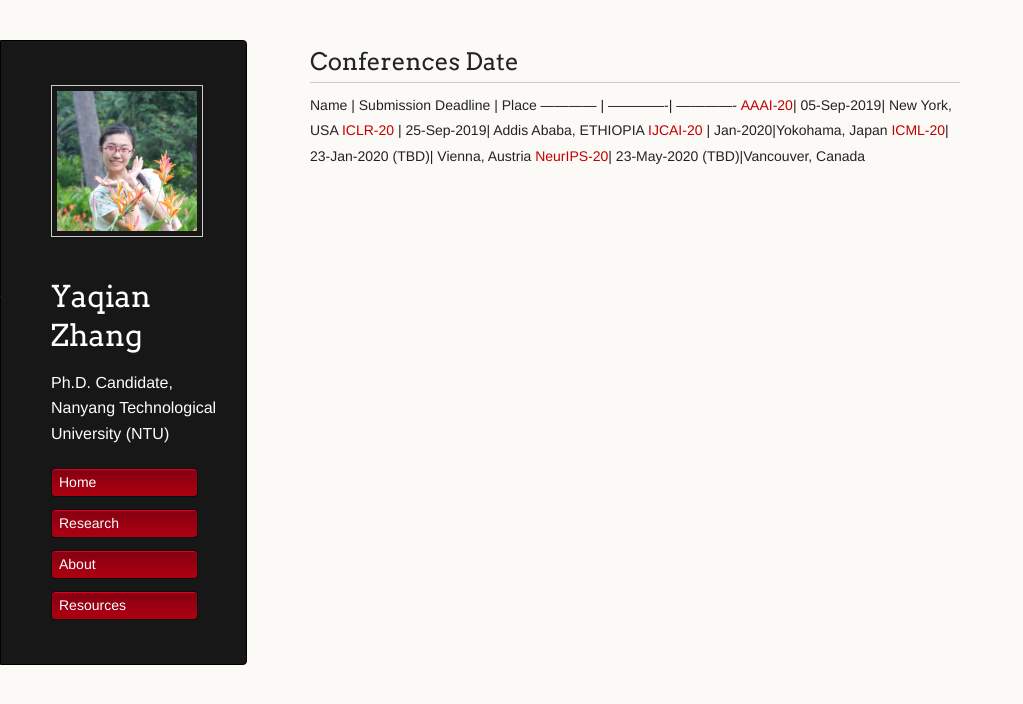
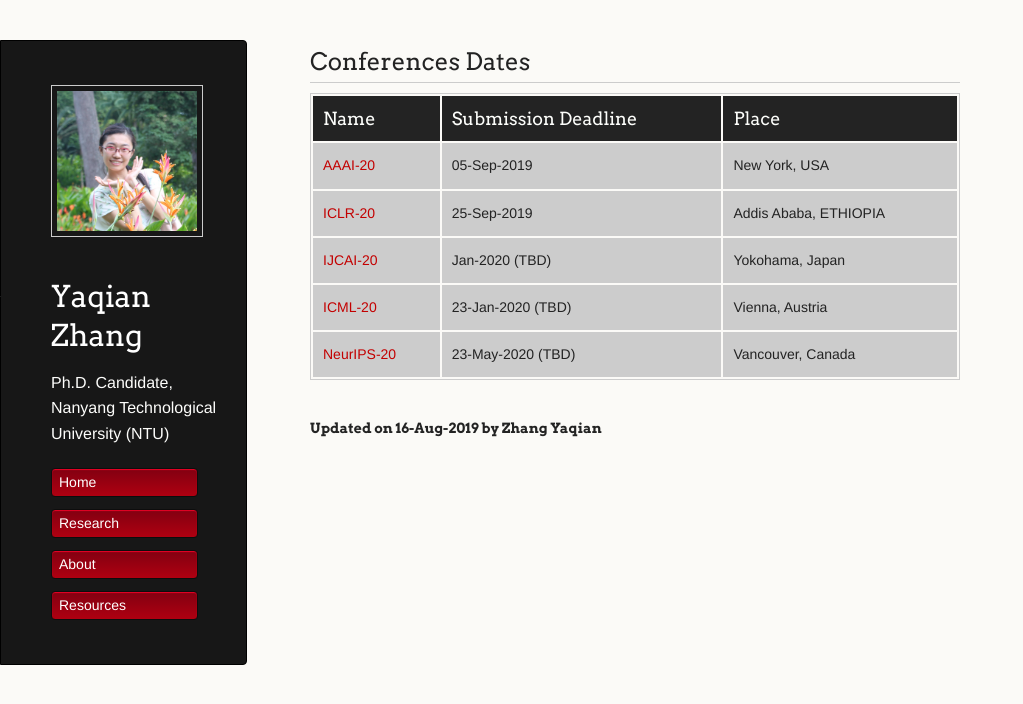
Before and after one commit to YaqianZhang/yaqianzhang.github.io, a Jekyll site: the page built from resource/index.md, in a window 1280 px wide. Shown: the top 704 px of the page, without its empty margins (0-1023 px from the left). Built offline with Jekyll 4.4.1, drawn with Linux system fonts in a browser that asks for light colours; our own code applies the rules of GitHub Pages for plain Markdown files.

Commit message:
Update index.md

```diff
--- a/resource/index.md
+++ b/resource/index.md
@@ -1,11 +1,14 @@
 ---
 layout: default
 ---
-## Conferences Date
+## Conferences Dates
+
 Name | Submission Deadline | Place
 ------------ | -------------| -------------
 [AAAI-20](https://aaai.org/Conferences/AAAI-20/)| 05-Sep-2019| New York, USA
 [ICLR-20](https://iclr.cc/) | 25-Sep-2019| Addis Ababa, ETHIOPIA
-[IJCAI-20](http://www.ijcai20.org) | Jan-2020|Yokohama, Japan
+[IJCAI-20](http://www.ijcai20.org) | Jan-2020 (TBD)|Yokohama, Japan
 [ICML-20](https://icml.cc/Conferences/2020)| 23-Jan-2020 (TBD)| Vienna, Austria
 [NeurIPS-20](https://nips.cc/Conferences/2020)| 23-May-2020 (TBD)|Vancouver, Canada
+
+###### Updated on 16-Aug-2019 by Zhang Yaqian
```
